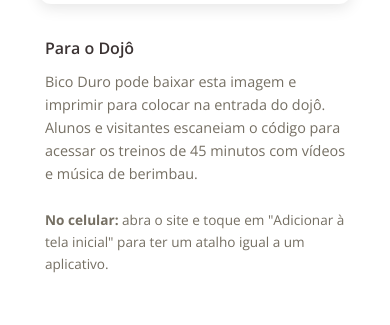
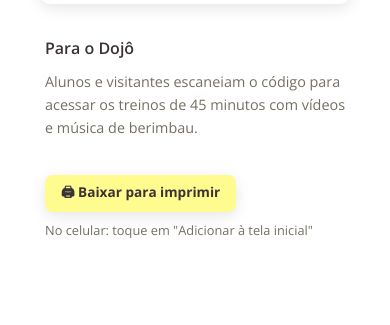
Before and after one commit to TrueSightDAO/capoeira, a plain HTML site: page index.html in a window 390 px wide. Shown: the part 4107-4432 px from the top of the page. Drawn offline with nearby package versions, Linux system fonts and the light colour scheme.

Commit message:
fix: reduced QR border + print button + simplified dojo text

```diff
--- a/index.html
+++ b/index.html
@@ -155,7 +155,7 @@
     </section>
 
     <!-- QR Code for Dojo -->
-    <section class="donate-cta" style="background:var(--color-bg)">
+    <section class="donate-cta" style="background:var(--color-bg)" id="qr-section">
         <div class="section-heading">
             <h2>Treine Conosco</h2>
             <p>Escaneie o QR code para acessar os vídeos de treino. Salve na tela inicial do seu celular.</p>
@@ -165,18 +165,20 @@
                 <img src="assets/images/qr-dojo.png"
                      alt="QR code para capoeira.agroverse.shop"
                      width="280" height="280"
-                     style="display:block">
+                     style="display:block"
+                     id="qr-image">
             </div>
             <div style="text-align:left;max-width:300px">
                 <p style="font-size:1rem;color:var(--color-text);font-weight:600;margin-bottom:0.5rem">Para o Dojô</p>
                 <p style="font-size:0.9rem;color:var(--color-text-light);line-height:1.6">
-                    Bico Duro pode baixar esta imagem e imprimir para colocar na entrada do dojô.
                     Alunos e visitantes escaneiam o código para acessar os treinos de 45 minutos
                     com vídeos e música de berimbau.
                 </p>
-                <p style="font-size:0.85rem;color:var(--color-text-light);margin-top:0.5rem">
-                    <strong>No celular:</strong> abra o site e toque em "Adicionar à tela inicial"
-                    para ter um atalho igual a um aplicativo.
+                <button onclick="printQR()" class="btn btn-primary btn-sm" style="margin-top:0.75rem">
+                    🖨 Baixar para imprimir
+                </button>
+                <p style="font-size:0.8rem;color:var(--color-text-light);margin-top:0.5rem">
+                    No celular: toque em "Adicionar à tela inicial"
                 </p>
             </div>
         </div>
@@ -250,6 +252,13 @@
             // Bring the banner into view without jumping past the header.
             banner.scrollIntoView({ behavior: 'smooth', block: 'start' });
         })();
+
+        function printQR() {
+            var w = window.open('', '_blank', 'width=600,height=700');
+            var img = document.getElementById('qr-image');
+            w.document.write('<!DOCTYPE html><html><head><title>Tribo Bahia Mirim</title><style>body{margin:0;display:flex;align-items:center;justify-content:center;min-height:100vh;background:#f7f1e8;flex-direction:column;font-family:sans-serif}img{max-width:90vw;max-height:80vh}h2{color:#3b3333;margin-bottom:0.25rem}p{color:#6f5a44;margin-top:0;font-size:0.85rem}@media print{body{margin:0;padding:20px}}</style></head><body><h2>Treine Conosco</h2><p>capoeira.agroverse.shop</p><img src="' + img.src + '" width="400" height="400" onload="setTimeout(function(){window.print()},500)"></body></html>');
+            w.document.close();
+        }
     </script>
 <script>if("serviceWorker"in navigator)navigator.serviceWorker.register("/service-worker.js")</script>
 </body>
```
Also changed, not shown: assets/images/qr-dojo.png.
